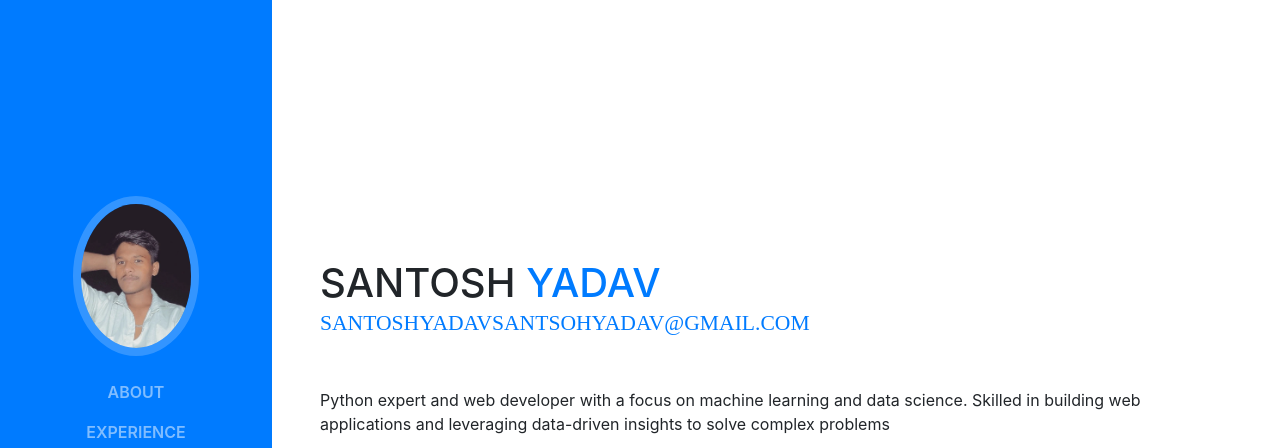
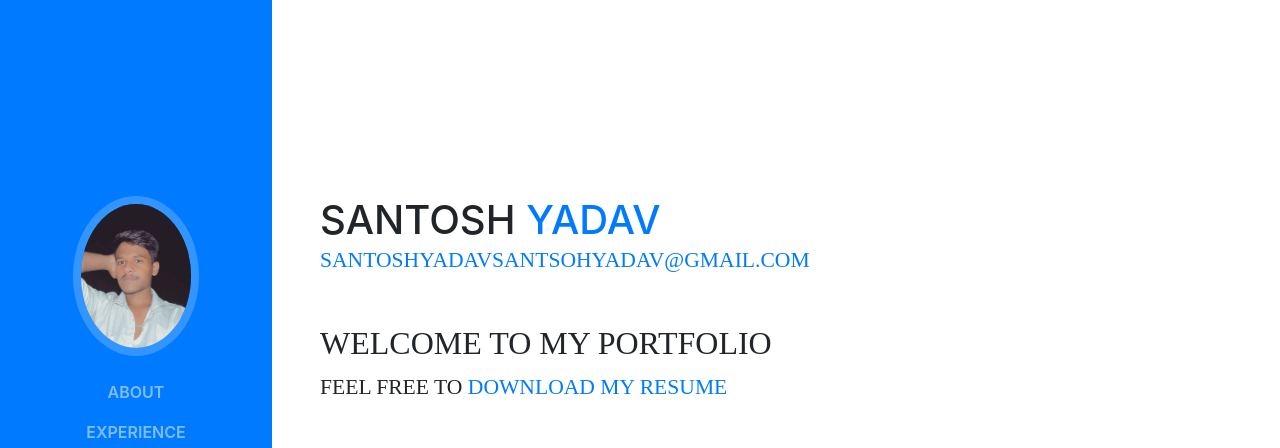
Before and after one commit to santyadavcoder/sant, a website with bundled scripts: page index.html in a window 1280 px wide. Shown: the top 448 px of the page. Built offline with nearby package versions, Linux system fonts and the light colour scheme; a web font is replaced by a local one.

Commit message:
Update index.html
for new feature

```diff
--- a/index.html
+++ b/index.html
@@ -70,6 +70,10 @@
           </h1>
           <div class="subheading mb-5">
             <a href="mailto:santoshyadavsantsohyadav@gmail.com">santoshyadavsantsohyadav@gmail.com</a>
+          </div>
+          <div class="subheading mb-5">
+            <h2>Welcome to My Portfolio</h2>
+    <p>Feel free to <a href="https://github.com/santyadavcoder/sant/blob/main/Santsoh's%20Resume%20(1).pdf" download="Santsoh's Resume (1).pdf" class="download-link">Download My Resume</a></p>
           </div>
           <p class="mb-5">Python expert and web developer with a focus on machine learning and data science. Skilled in building web applications and leveraging data-driven insights to solve complex problems </p>
           <ul class="list-inline list-social-icons mb-0">
```
